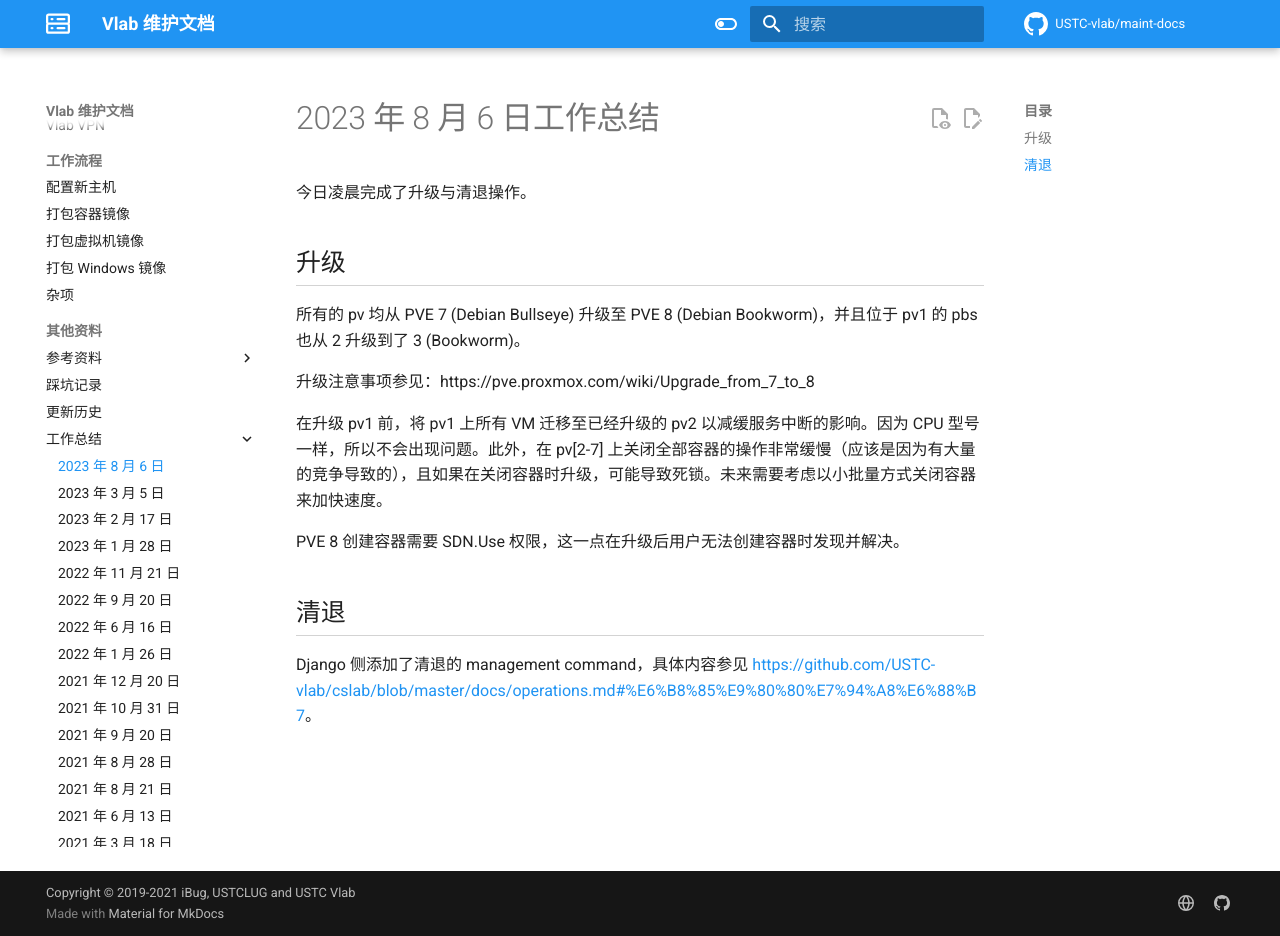
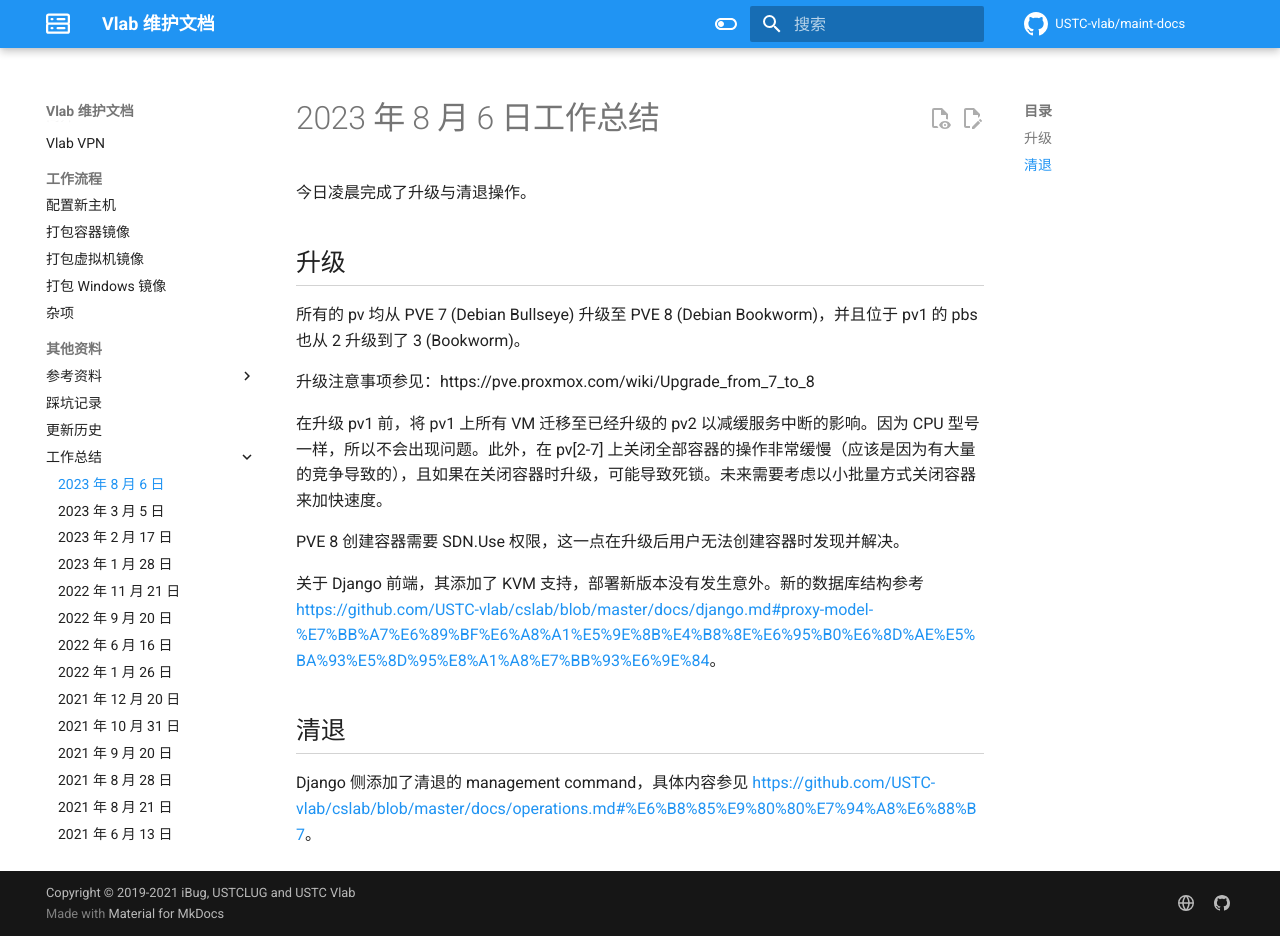
Before and after one commit to USTC-vlab/maint-docs, an MkDocs documentation site: the page built from docs/records/2023-08-06.md, in a window 1280 px wide and 936 px high. Built offline with MkDocs 1.6.1 and Material for MkDocs 9.7.7, drawn with Linux system fonts in a browser that asks for light colours; comment, search, counter and statistics services are not loaded.

Commit message:
Add explanation about django kvm support

```diff
--- a/docs/records/2023-08-06.md
+++ b/docs/records/2023-08-06.md
@@ -12,6 +12,8 @@
 
 PVE 8 创建容器需要 SDN.Use 权限，这一点在升级后用户无法创建容器时发现并解决。
 
+关于 Django 前端，其添加了 KVM 支持，部署新版本没有发生意外。新的数据库结构参考 <https://github.com/USTC-vlab/cslab/blob/master/docs/django.md#proxy-model-%E7%BB%A7%E6%89%BF%E6%A8%A1%E5%9E%8B%E4%B8%8E%E6%95%B0%E6%8D%AE%E5%BA%93%E5%8D%95%E8%A1%A8%E7%BB%93%E6%9E%84>。
+
 ## 清退
 
 Django 侧添加了清退的 management command，具体内容参见 <https://github.com/USTC-vlab/cslab/blob/master/docs/operations.md#%E6%B8%85%E9%80%80%E7%94%A8%E6%88%B7>。
```
